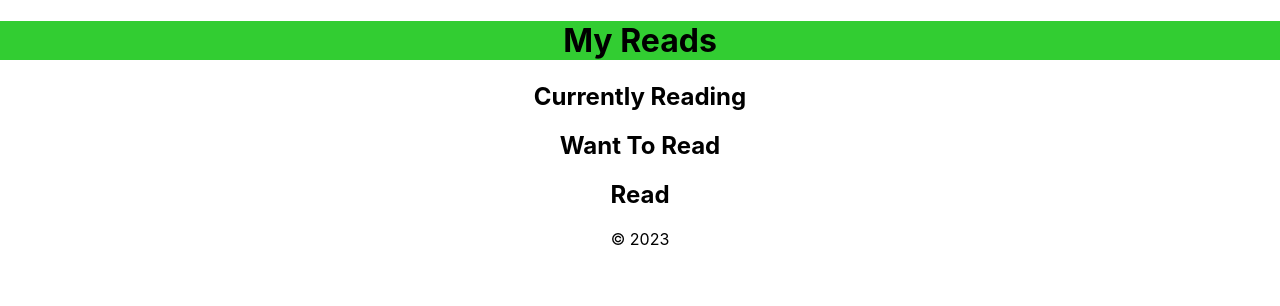
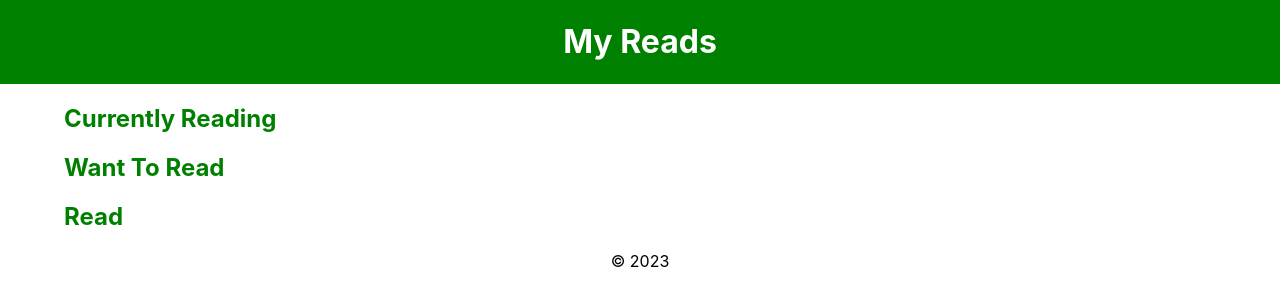
Before and after one commit to kore4lyf/reactjs, a React (Create React App) app in the folder myreads/: page / in a window 1280 px wide. Shown: the top 306 px of the page. Built offline with nearby package versions, Linux system fonts and the light colour scheme.

Commit message:
Add style to HTML codes

```diff
--- a/myreads/src/App.css
+++ b/myreads/src/App.css
@@ -1,10 +1,29 @@
+#root {
+  margin: 0;
+}
+
+header {
+  border: 1px solid transparent;
+  background: green;
+}
 
 .header {
-  background: limegreen;
+  color: white;
 }
 
 .header,
-.footer,
-.sub-header {
+.footer {
   text-align: center;
 }
+
+.sub-header {
+  color: green;
+}
+
+.w-90 {
+ width: 90%;
+}
+
+.mx-auto {
+  margin: auto;
+}
--- a/myreads/src/App.js
+++ b/myreads/src/App.js
@@ -18,21 +18,21 @@ class App extends Component {
         </header>
 
 
-        <section>
+        <section class="w-90 mx-auto">
           <h2 class="sub-header"> Currently Reading </h2>
 
 
         </section>
 
 
-        <section>
+        <section class="w-90 mx-auto">
           <h2 class="sub-header"> Want To Read </h2>
 
 
         </section>
 
 
-        <section>
+        <section class="w-90 mx-auto">
          <h2 class="sub-header"> Read </h2>
 
         </section>
```
